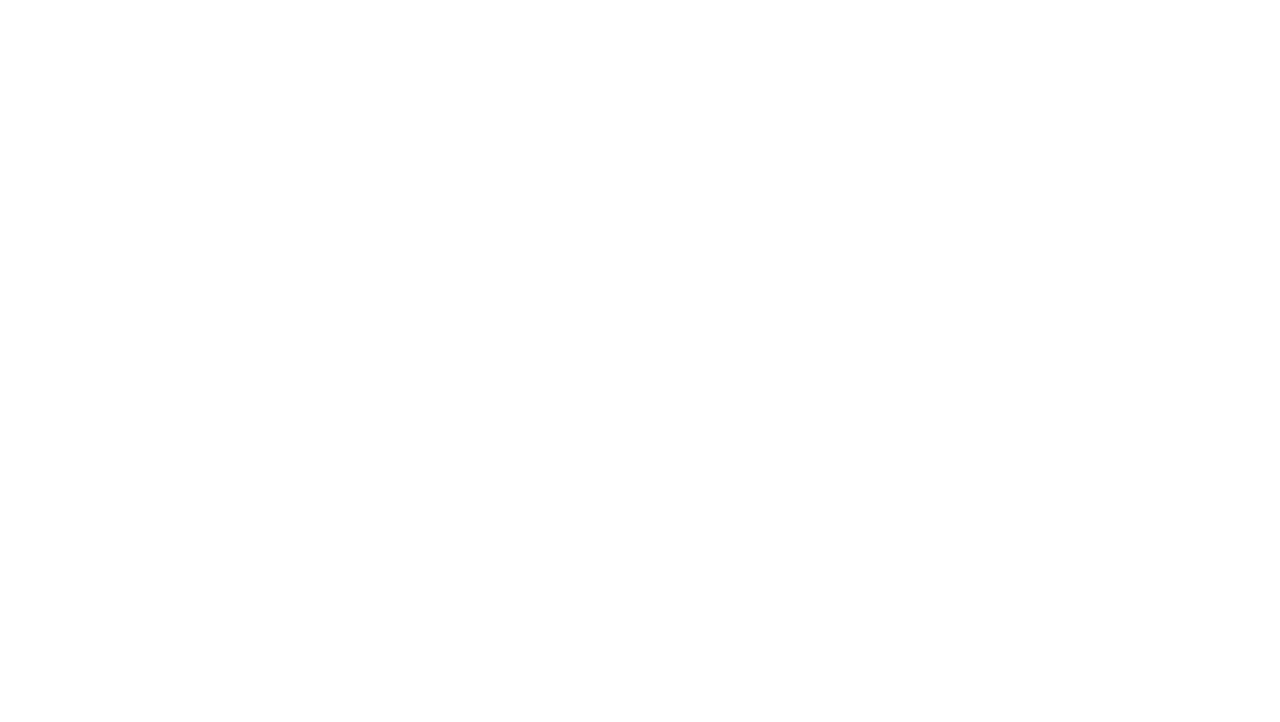
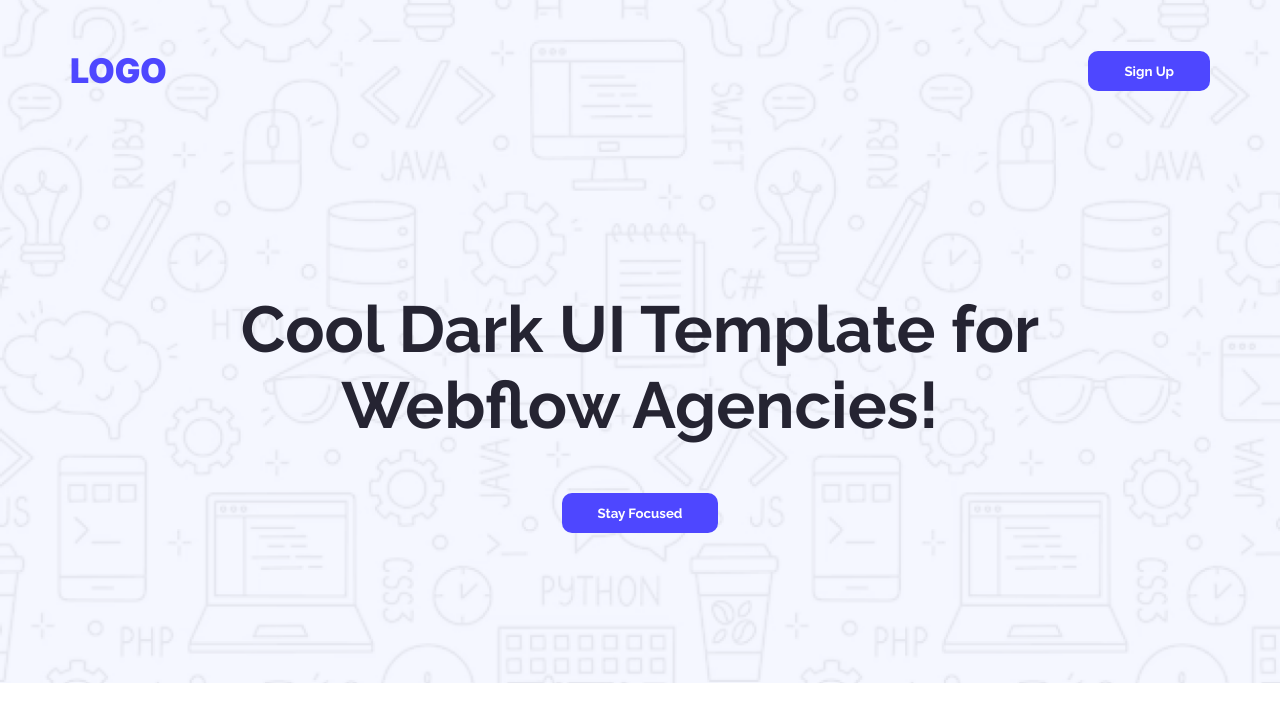
Before and after one commit to AsifAlishishir/LANDING_LAUNCHPAD, a plain HTML site: page index.html in a window 1280 px wide. Drawn offline with Linux system fonts and the light colour scheme.

Commit message:
navbar and banner is done

```diff
--- a/index.html
+++ b/index.html
@@ -7,6 +7,17 @@
     <link rel="stylesheet" href="styles/landing.css">
 </head>
 <body>
-
+    <header>
+        <nav>
+            <h1 class="inter">LOGO</h1>
+            <button class="btn-primary raleway">Sign Up</button>
+        </nav>
+        <div class="banner-content">
+            <h1 class="raleway">Cool Dark UI Template for <br> Webflow Agencies!</h1>
+            <button class="btn-primary raleway">Stay Focused</button>
+        </div>
+    </header>
+    <main></main>
+    <footer></footer>
 </body>
 </html>
--- a/styles/landing.css
+++ b/styles/landing.css
@@ -0,0 +1,59 @@
+@import url("https://fonts.googleapis.com/css2?family=Inter:ital,opsz,wght@0,14..32,100..900;1,14..32,100..900&family=Raleway:ital,wght@0,100..900;1,100..900&display=swap");
+
+* {
+  margin: 0;
+  padding: 0;
+}
+
+/* SHARED STYLES */
+.inter {
+  font-family: "Inter", sans-serif;
+}
+
+.raleway {
+  font-family: "Raleway", sans-serif;
+}
+
+.btn-primary{
+    color: white;
+    background-color: rgba(78, 71, 255, 1);
+    border-radius: 10px;
+    border: none;
+    padding: 12px 36px;
+    font-weight: 700;
+}
+
+
+/* HEADER & NAVBAR STYLES */
+header{
+    background-image: url(../Assets/Hero-bg.png);
+    background-repeat: no-repeat;
+    background-size: cover;
+}
+
+nav{
+    display: flex;
+    justify-content: space-between;
+    align-items: center;
+    padding: 50px 0;
+    max-width: 1140px;
+    margin: 0 auto;
+}
+
+nav h1{
+    font-size: 34px;
+    font-weight: 900;
+    color: rgba(78, 71, 255, 1);
+}
+
+.banner-content{
+    text-align: center;
+    padding: 150px 0px;
+}
+
+.banner-content h1{
+    font-size: 65px;
+    font-weight: 700;
+    margin-bottom: 50px;
+    color: rgba(37, 36, 50, 1);
+}
```
